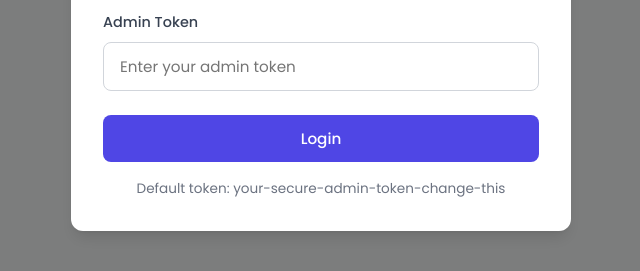
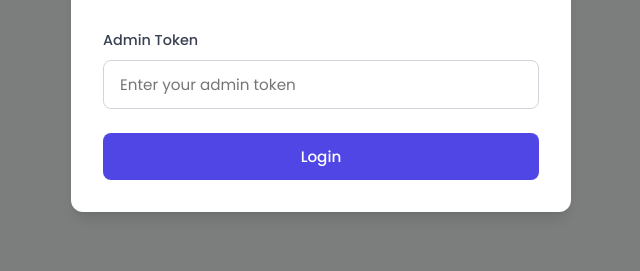
Before and after one commit to arocebd/LandingPage, a website: page admin-messages.html in a window 1280 px wide. Shown: the part 349-620 px from the top of the page, without its empty margins (319-959 px from the left). Drawn offline with Linux system fonts and the light colour scheme.

Commit message:
fix: remove default token hint from login form

```diff
--- a/admin-messages.html
+++ b/admin-messages.html
@@ -23,7 +23,6 @@
                     <input type="password" id="adminToken" placeholder="Enter your admin token" required>
                 </div>
                 <button type="submit" class="btn btn-primary">Login</button>
-                <p class="login-hint">Default token: your-secure-admin-token-change-this</p>
             </form>
         </div>
     </div>
```
